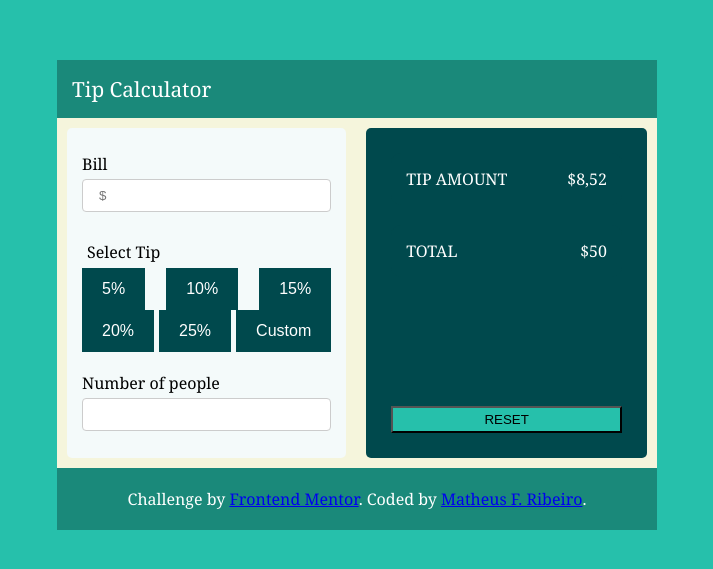
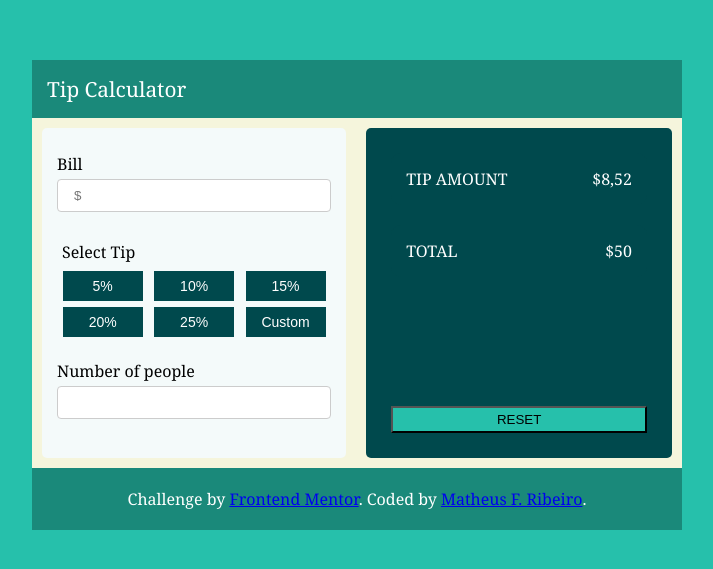
Before and after one commit to matheusfribeiro/tip-calculator, a plain HTML site: page index.html in a window 1280 px wide. Shown: the part 105-674 px from the top of the page, without its empty margins (283-996 px from the left). Drawn offline with Linux system fonts and the light colour scheme.

Commit message:
tip buttons position adjust

```diff
--- a/style.scss
+++ b/style.scss
@@ -17,7 +17,7 @@ body {
 }
 
 .container {
-  max-width: 600px;
+  max-width: 650px;
   width: 100%;
   background-color: beige;
 
@@ -73,17 +73,21 @@ body {
         .tips {
           display: flex;
           flex-wrap: wrap;
-          justify-content: space-between;
+          justify-content: space-around;
 
 
           .tipbutton {
             background-color: hsl(183, 100%, 15%);
             border: none;
             color: white;
-            padding: 12px 20px;
             text-align: center;
+            align-items: center;
             text-decoration: none;
-            font-size: 16px;
+            font-size: 14px;
+            margin: 3px 2px;
+            height: 30px;
+            width: 80px;
+
 
             &:hover {
               background-color: hsl(185, 41%, 84%);
```
Also changed, not shown: style.css, 1 other file.
